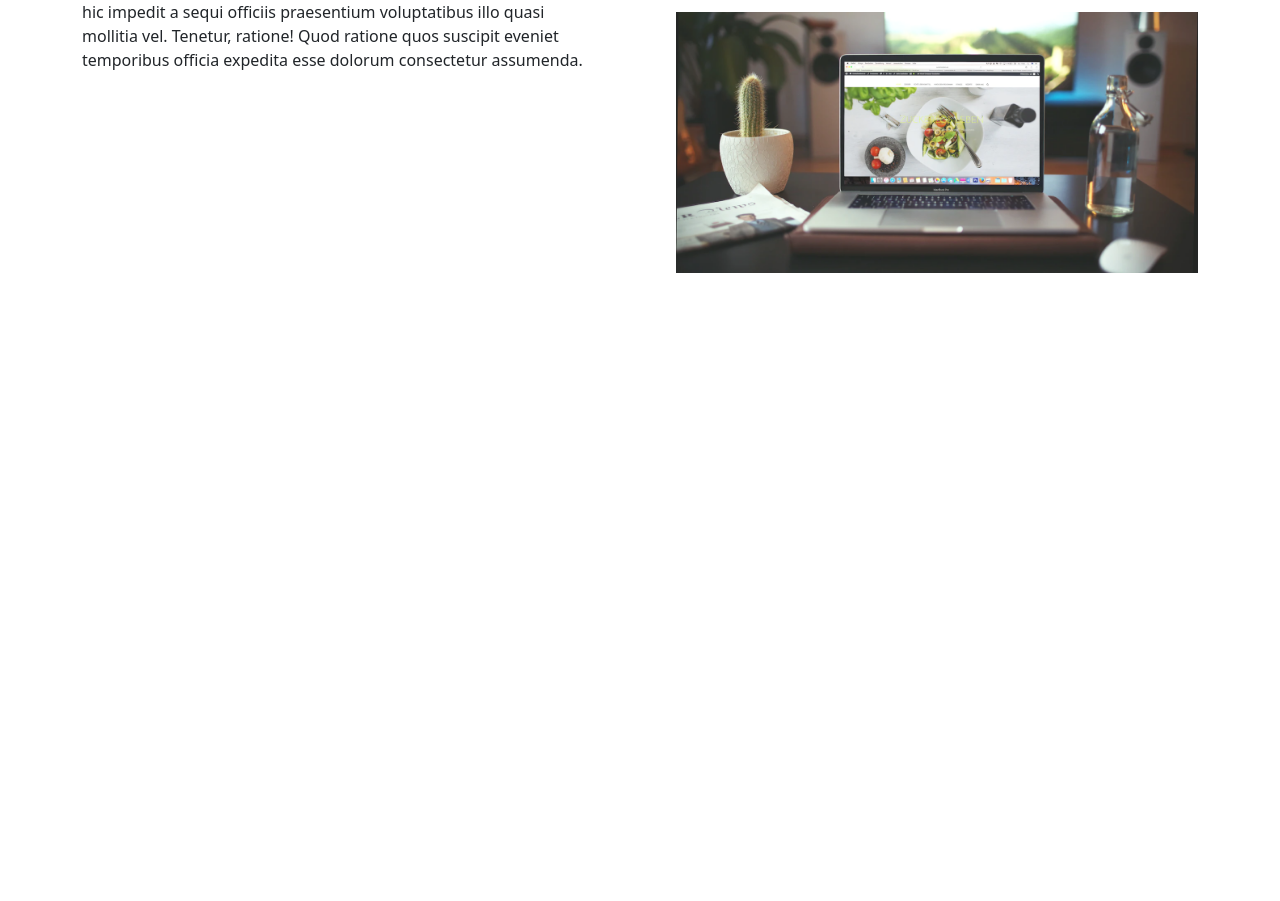
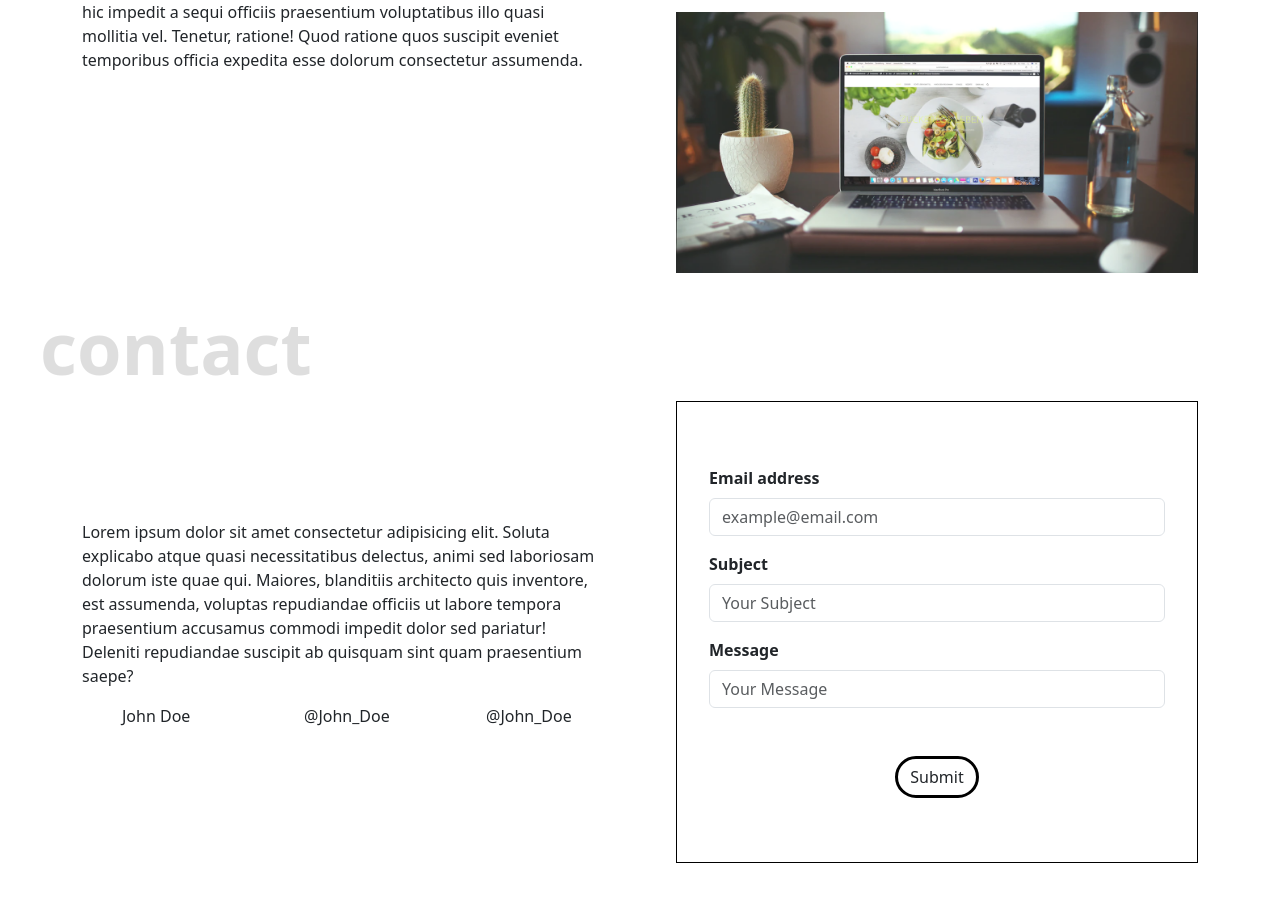
Before and after one commit to tigotama/Portfolio, a plain HTML site: page index.html in a window 1280 px wide. Shown: the part 1626-2527 px from the top of the page. Before the commit the page ends 1899 px from the top, so only its background shows below. Drawn offline with nearby package versions, Linux system fonts and the light colour scheme.

Commit message:
add contact

```diff
--- a/index.html
+++ b/index.html
@@ -103,6 +103,46 @@
         </div>
       </div>
     </section>
+    <section id="contact" class="contact container">
+      <div class="row d-flex align-items-center gap-5">
+        <div class="col">
+          <p>Lorem ipsum dolor sit amet consectetur adipisicing elit. Soluta explicabo atque quasi necessitatibus delectus, animi sed laboriosam dolorum iste quae qui. Maiores, blanditiis architecto quis inventore, est assumenda, voluptas repudiandae officiis ut labore tempora praesentium accusamus commodi impedit dolor sed pariatur! Deleniti repudiandae suscipit ab quisquam sint quam praesentium saepe?</p>
+          <div class="row">
+            <div class="col d-flex align-items-center">
+              <img src="images/Facebook.svg" alt="facebook icon">
+              <p>John Doe</p>
+            </div>
+            <div class="col d-flex align-items-center">
+              <img src="images/Instagram.svg" alt="instagram icon">
+              <p>@John_Doe</p>
+            </div>
+            <div class="col d-flex align-items-center">
+              <img src="images/Twitter.svg" alt="twitter icon">
+              <p>@John_Doe</p>
+            </div>
+          </div>
+        </div>
+        <div class="col">
+          <form class="contact-form" onsubmit="onFormSubmit(event)">
+            <div class="mb-3">
+              <label for="inp_email" class="form-label">Email address</label>
+              <input type="email" class="form-control" id="inp_email" placeholder="example@email.com" required>
+            </div>
+            <div class="mb-3">
+              <label for="inp_subject" class="form-label">Subject</label>
+              <input type="text" class="form-control" id="inp_subject" placeholder="Your Subject" required>
+            </div>
+            <div class="mb-3">
+              <label for="inp_message" class="form-label">Message</label>
+              <input type="text" class="form-control" id="inp_message" placeholder="Your Message" required>
+            </div>
+            <div class=" d-flex justify-content-center mt-5">
+              <button type="submit" class="btn ">Submit</button>
+            </div>
+          </form>
+        </div>
+      </div>
+    </section>
     <script src="https://cdn.jsdelivr.net/npm/@popperjs/core@2.11.7/dist/umd/popper.min.js" integrity="sha384-zYPOMqeu1DAVkHiLqWBUTcbYfZ8osu1Nd6Z89ify25QV9guujx43ITvfi12/QExE" crossorigin="anonymous"></script>
     <script src="https://cdn.jsdelivr.net/npm/bootstrap@5.3.0-alpha3/dist/js/bootstrap.min.js" integrity="sha384-Y4oOpwW3duJdCWv5ly8SCFYWqFDsfob/3GkgExXKV4idmbt98QcxXYs9UoXAB7BZ" crossorigin="anonymous"></script>
     <script src="https://code.jquery.com/jquery-3.7.0.min.js" integrity="sha256-2Pmvv0kuTBOenSvLm6bvfBSSHrUJ+3A7x6P5Ebd07/g=" crossorigin="anonymous"></script>
--- a/main.js
+++ b/main.js
@@ -11,3 +11,23 @@ function toggleDetail(e) {
     const detail = $(item).children(".about-exp-item-detail")
     $(detail).slideToggle()
 }
+
+function onFormSubmit(e) {
+    e.preventDefault()
+    const email = $("#inp_email")
+    const subject = $("#inp_subject")
+    const message = $("#inp_message")
+
+     if(!$(email).val()) {
+        alert("Email is required")
+     } else if (!$(subject).val()) {
+        alert("Subject is required")
+     } else if (!$(message).val()) {
+        alert("Message is required")
+     } else {
+        alert("Form Submitted")
+        $(email).val("")
+        $(subject).val("")
+        $(message).val("")
+     }
+}
--- a/style.css
+++ b/style.css
@@ -101,6 +101,19 @@ section::before{
 #work-3:hover::after{
     content: 'Web Project';
 }
+.contact{
+    padding-bottom: 128px;
+}
+.contact::before{
+    content: 'contact';
+}
+.contact-form{
+    border: 1px solid black;
+    padding: 64px 32px;
+}
+.form-label{
+    font-weight: 700;
+}
 
 @keyframes upDown {
     0% {
```
